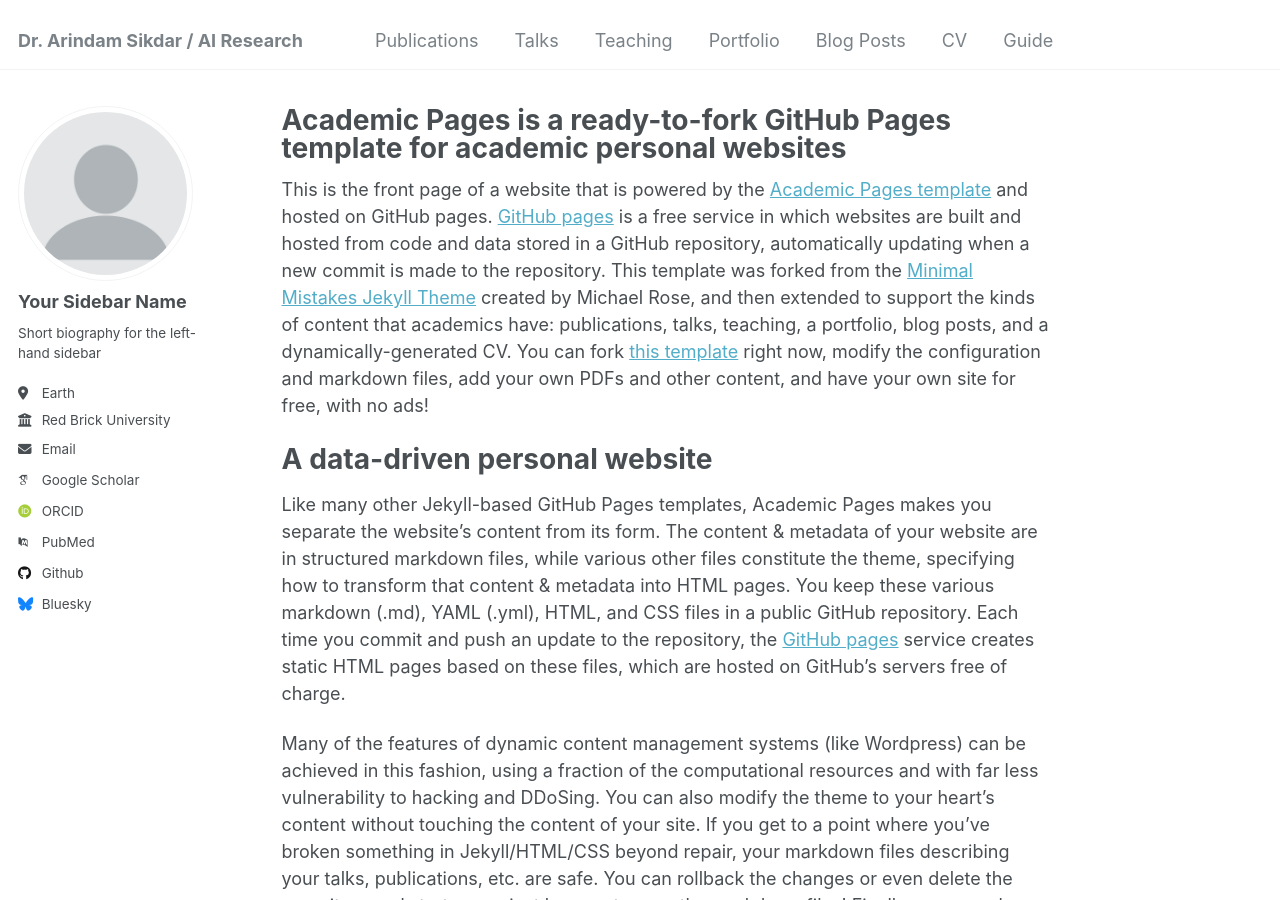
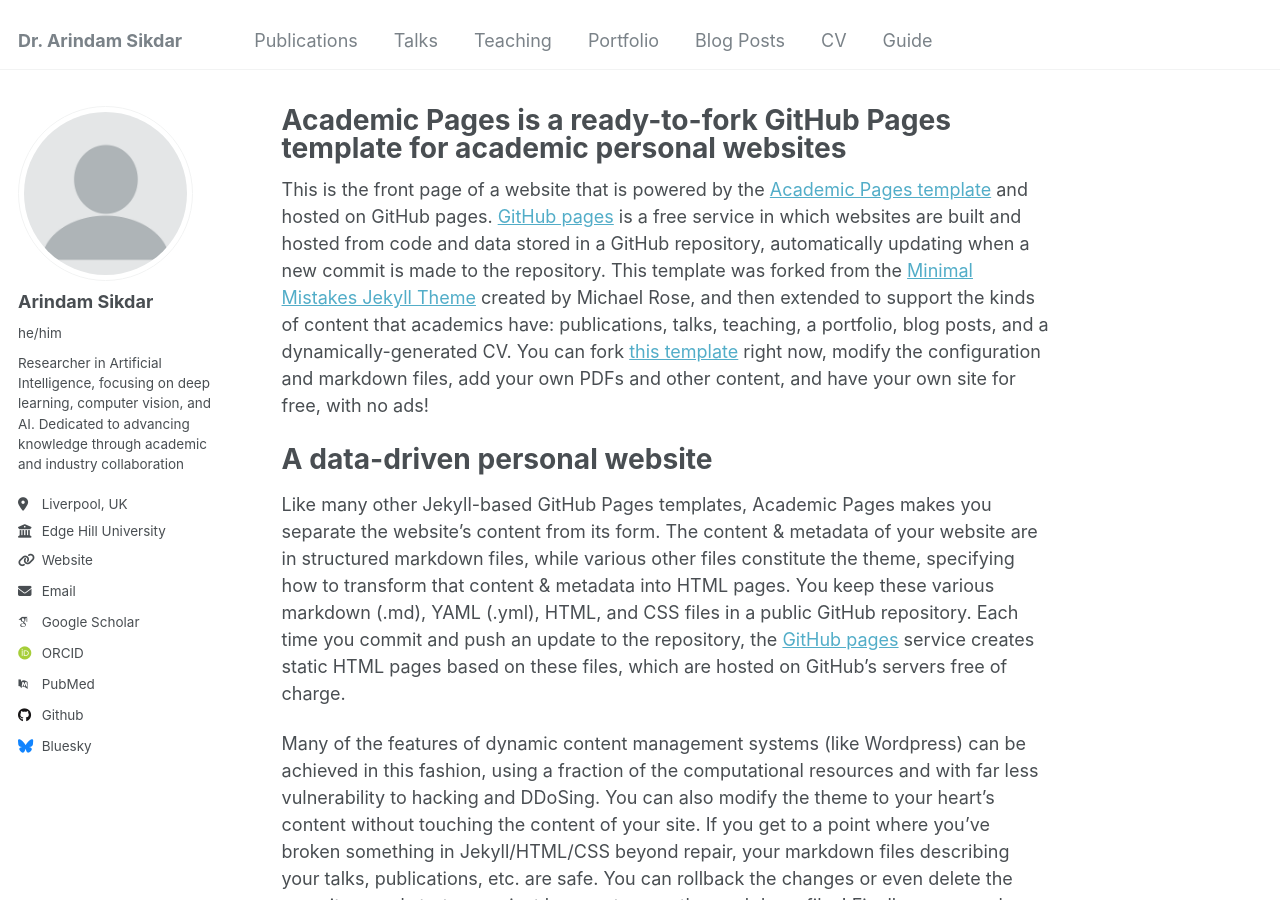
Before and after one commit to Arindam-1991/Arindam-1991-.github.io, a Jekyll site: the page built from _pages/about.md, in a window 1280 px wide and 900 px high. Built offline with Jekyll 4.4.1, drawn with Linux system fonts in a browser that asks for light colours; some web fonts are replaced.

Commit message:
Update _config.yml

```diff
--- a/_config.yml
+++ b/_config.yml
@@ -8,11 +8,11 @@
 
 # Basic Site Settings
 locale                   : "en-US"
-title                    : "Dr. Arindam Sikdar / AI Research"
+title                    : "Dr. Arindam Sikdar"
 title_separator          : "-"
 name                     : &name "Dr. Arindam Sikdar"
 description              : &description "Researcher in Artificial Intelligence and Machine Learning"
-url                      : https://arindam-1991.github.io/ # the base hostname & protocol for your site e.g. "https://[your GitHub username].github.io"
+url                      : https://arindam-1991.github.io # the base hostname & protocol for your site e.g. "https://[your GitHub username].github.io"
 baseurl                  : "" # the subpath of your site, e.g. "/blog"
 repository               : "Arindam-1991/arindam-1991.github.io"
 
@@ -22,13 +22,13 @@ repository               : "Arindam-1991/arindam-1991.github.io"
 author:
   # Biographic information
   avatar           : "profile.png"
-  name             : "Your Sidebar Name"
-  pronouns         : # example: "she/her"
-  bio              : "Short biography for the left-hand sidebar"
-  location         : "Earth"
-  employer         : "Red Brick University"
-  uri              : # URL
-  email            : "none@example.org"
+  name             : "Arindam Sikdar"
+  pronouns         : "he/him"
+  bio              : "Researcher in Artificial Intelligence, focusing on deep learning, computer vision, and AI. Dedicated to advancing knowledge through academic and industry collaboration"
+  location         : "Liverpool, UK"
+  employer         : "Edge Hill University"
+  uri              : https://arindam-1991.github.io
+  email            : "sikdara@edgehill.ac.uk"
 
   # Academic websites
   arxiv            : # URL - Update with the correct link to your profile
```
